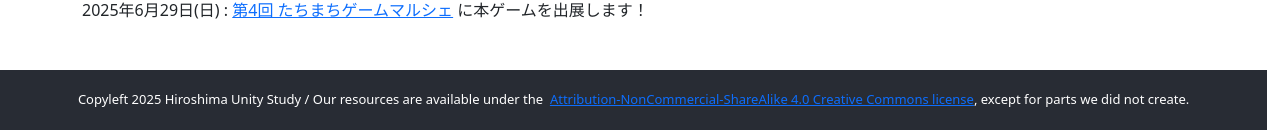
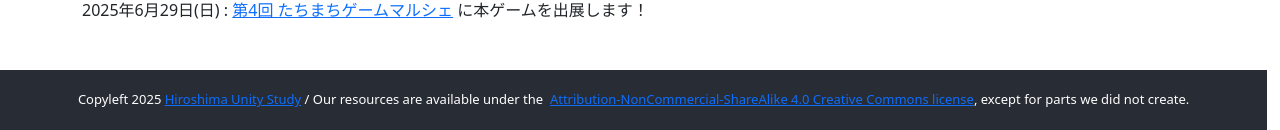
Before and after one commit to kamera25/aegion-web, a React (Create React App) app: page / in a window 1280 px wide. Shown: the part 3304-3434 px from the top of the page. Built offline with nearby package versions, Linux system fonts and the light colour scheme.

Commit message:
フッターに、ヒロユニへのリンクを追加

```diff
--- a/src/footer.tsx
+++ b/src/footer.tsx
@@ -6,7 +6,9 @@ function Footer () {
   return (
         <Container>
           <footer className="footer1">
-            Copyleft 2025 Hiroshima Unity Study / Our resources are available under the &nbsp;
+            Copyleft 2025&nbsp;
+            <a href='https://hiroshima-unity.jimdofree.com'>Hiroshima Unity Study</a>
+            &nbsp;/ Our resources are available under the &nbsp;
             <a href='https://creativecommons.org/licenses/by-nc-sa/4.0/deed.ja'>Attribution-NonCommercial-ShareAlike 4.0 Creative Commons license</a>, except for parts we did not create.
           </footer>
         </Container>
```
